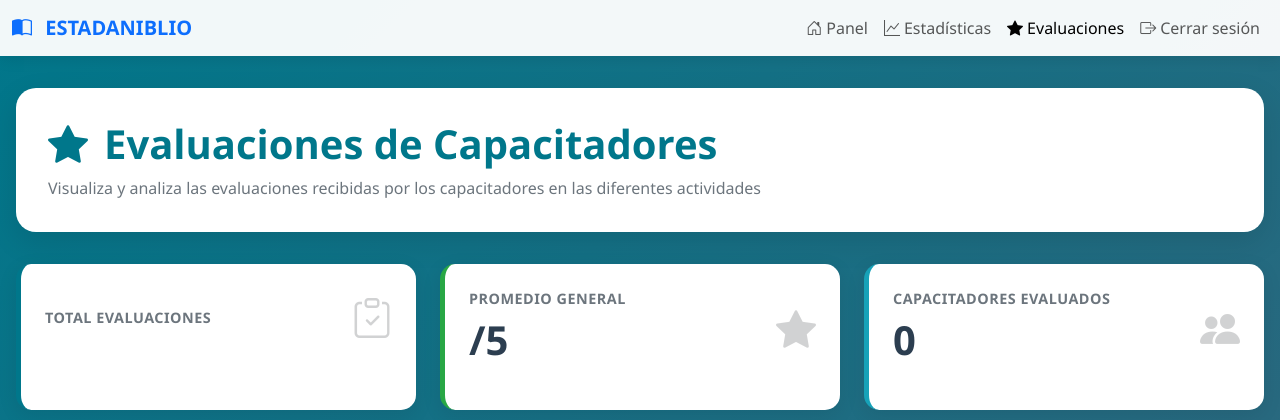
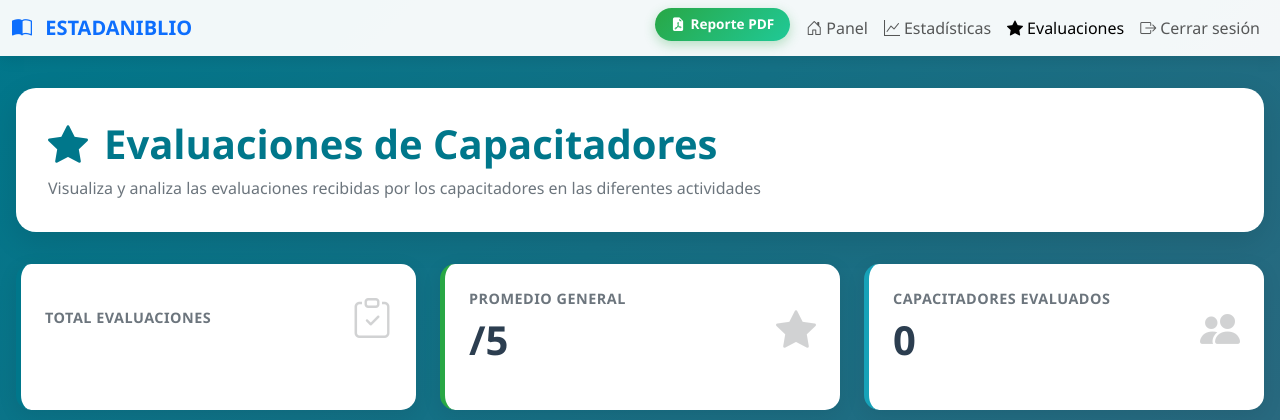
Before and after one commit to biblioteca-amigo/ESTADANIBLIO, a Flask app: page /admin/evaluaciones_capacitadores in a window 1280 px wide. Shown: the top 420 px of the page. Run offline with Flask 3, Linux system fonts and the light colour scheme; the visitor is signed in with stand-in values (Sample User, id 1); data that the repository does not hold is empty; some libraries are stand-ins or nearby versions.

Commit message:
Add files via upload

```diff
--- a/templates/evaluaciones_capacitadores.html
+++ b/templates/evaluaciones_capacitadores.html
@@ -278,6 +278,29 @@
             border-width: 0.3rem;
             color: var(--primary-color);
         }
+
+        /* ===== BOTÓN REPORTE ===== */
+        .btn-report {
+            background: linear-gradient(135deg, #28a745 0%, #20c997 100%);
+            border: none;
+            color: white !important;
+            padding: 0.4rem 1rem;
+            border-radius: 20px;
+            font-weight: 600;
+            font-size: 0.85rem;
+            text-decoration: none;
+            display: inline-flex;
+            align-items: center;
+            gap: 0.35rem;
+            transition: all 0.3s ease;
+            box-shadow: 0 4px 12px rgba(40,167,69,0.3);
+        }
+        .btn-report:hover {
+            transform: translateY(-2px);
+            box-shadow: 0 6px 20px rgba(40,167,69,0.45);
+            color: white !important;
+        }
+        /* ========================= */
     </style>
 </head>
 <body>
@@ -293,6 +316,12 @@
             </button>
             <div class="collapse navbar-collapse" id="navbarNav">
                 <ul class="navbar-nav ms-auto">
+                    <li class="nav-item me-2">
+                        <a href="{{ url_for('reporte_evaluaciones') }}" class="btn-report" title="Descargar reporte PDF de evaluaciones">
+                            <i class="bi bi-file-earmark-pdf-fill"></i>
+                            Reporte PDF
+                        </a>
+                    </li>
                     <li class="nav-item">
                         <a class="nav-link" href="{{ url_for('panel') }}">
                             <i class="bi bi-house-door me-1"></i>Panel
```
